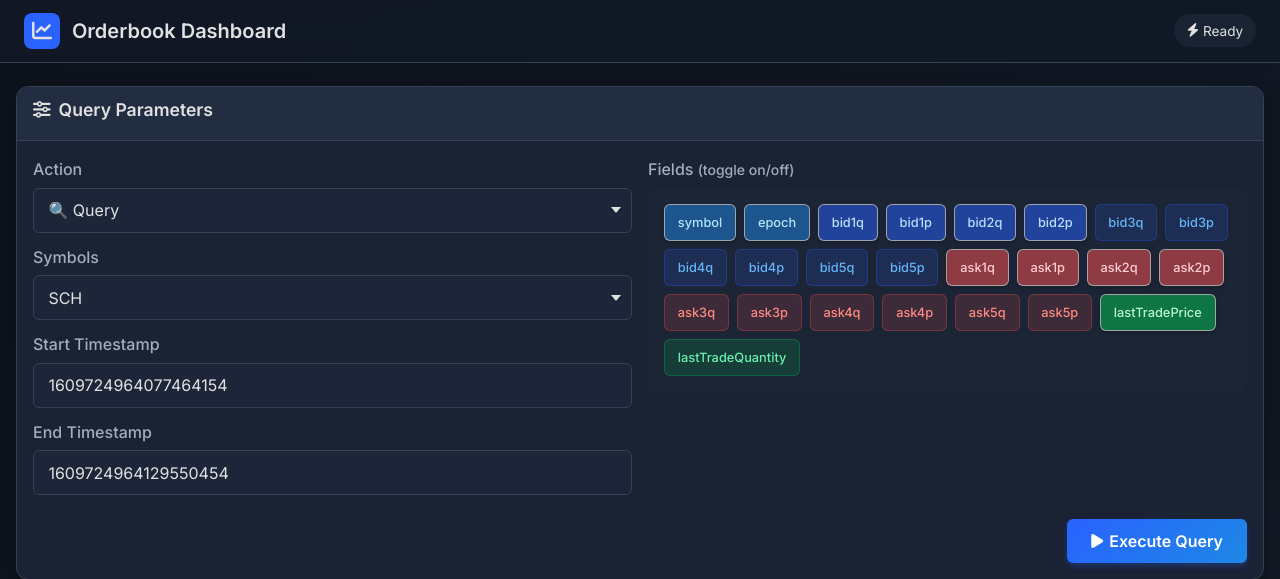
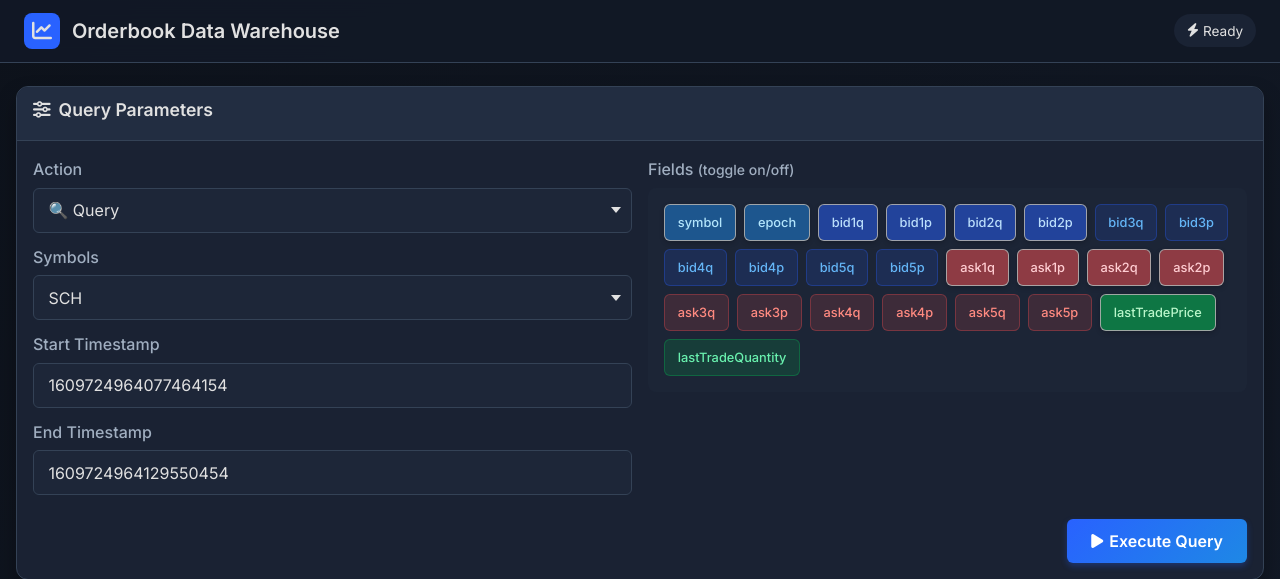
Before and after one commit to adibakshi28/Large-Scale-Time-Series-Order-Book-Data-Warehouse, a Flask app: page / in a window 1280 px wide. Shown: the top 579 px of the page. Run offline with Flask 2, Linux system fonts and the light colour scheme; some libraries are stand-ins or nearby versions.

Commit message:
UI Improvement

```diff
--- a/UI/templates/index.html
+++ b/UI/templates/index.html
@@ -3,7 +3,7 @@
 <head>
   <meta charset="UTF-8" />
   <meta name="viewport" content="width=device-width, initial-scale=1" />
-  <title>📈 Orderbook Dashboard</title>
+  <title>📈 Orderbook Data Warehouse</title>
 
   <!-- Bootstrap & DataTables CSS -->
   <link href="https://cdn.jsdelivr.net/npm/bootstrap@5.3.1/dist/css/bootstrap.min.css" rel="stylesheet"/>
@@ -195,7 +195,7 @@
   <header class="app-header">
     <div class="app-logo">
       <div class="logo-icon"><i class="fas fa-chart-line"></i></div>
-      <span>Orderbook Dashboard</span>
+      <span>Orderbook Data Warehouse</span>
     </div>
     <div class="header-actions">
       <span class="performance-indicator" id="headerPerf">
```
